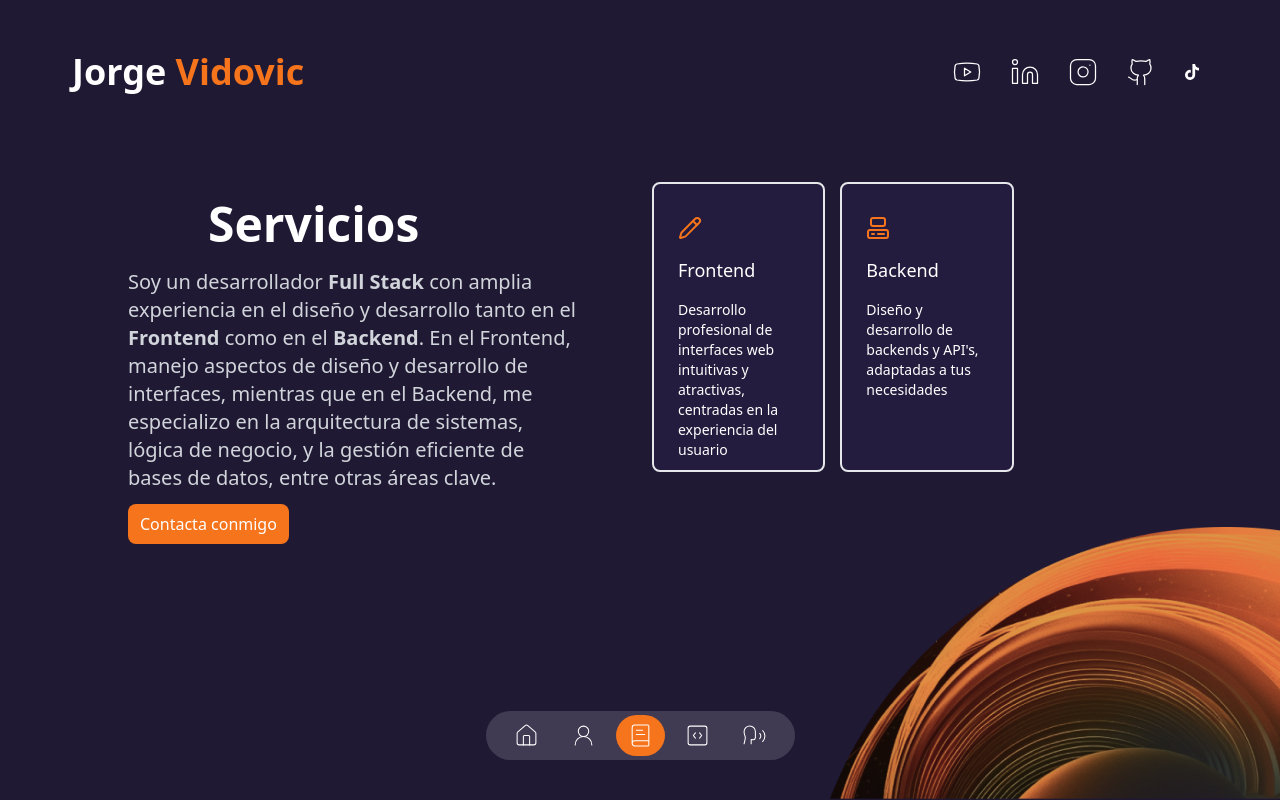
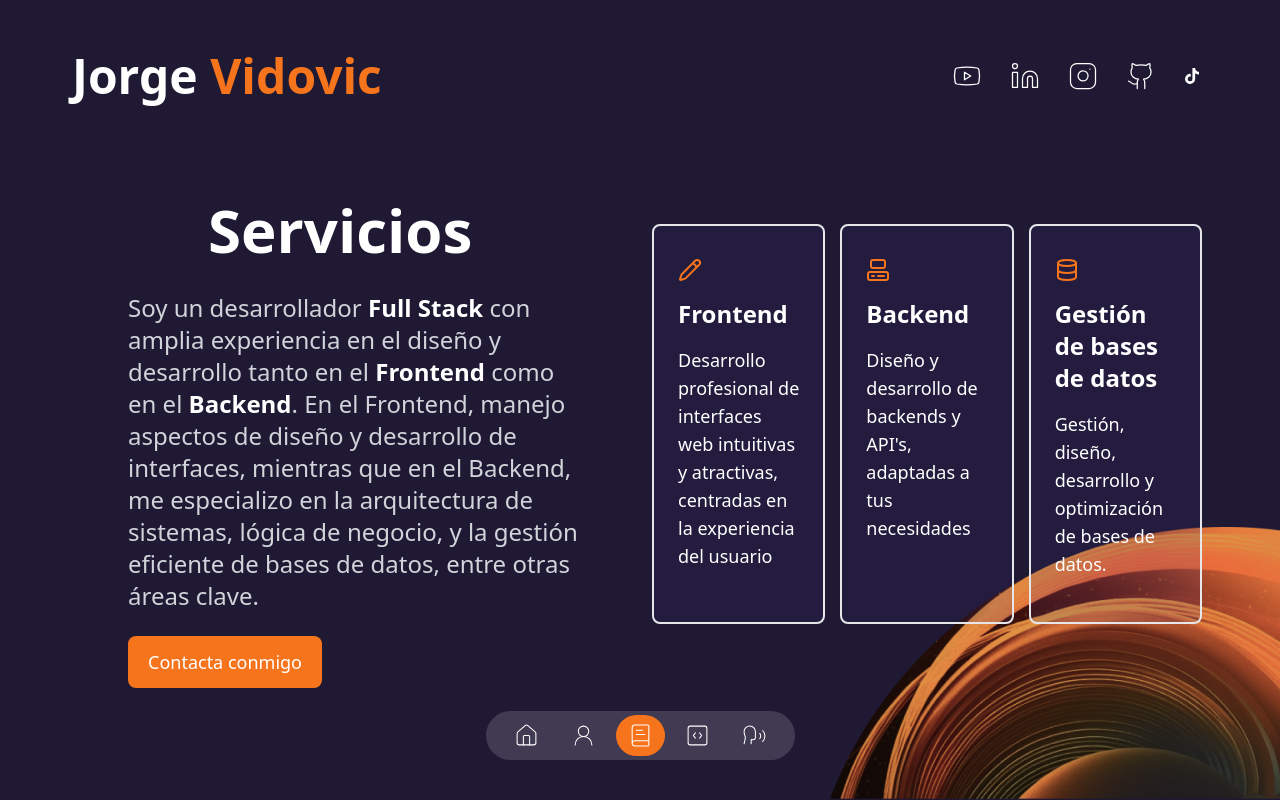
Before and after one commit to jorgevidovic/portfolio, a Next.js app: page /services in a window 1280 px wide. Built offline with nearby package versions, Linux system fonts and the light colour scheme.

Commit message:
fix: We fixed the size of the boxes in services view

```diff
--- a/app/(routes)/about/page.tsx
+++ b/app/(routes)/about/page.tsx
@@ -9,7 +9,7 @@ const AboutPage = () => {
         <>
             <TransitionPage />
             <Container>
-                <h1 className='text-2xl leading-tight text-center md:text-left md:text-5xl md:mt-10 font-bold md:px-20'>
+                <h1 className='text-3xl sm:text-4xl md:text-5xl lg:text-6xl leading-tight text-center md:text-left md:mt-10 font-bold md:px-20 mb-8'>
                     Experiencia
                 </h1>
                 <CounterService />
--- a/app/(routes)/projects/page.tsx
+++ b/app/(routes)/projects/page.tsx
@@ -9,8 +9,8 @@ const ProjectsPage = () => {
   return (
     <Container>
       <TransitionPage />
-      <div className="flex flex-col justify-center h-full mb-8">
-        <h1 className="text-2xl leading-tight text-center md:text-left md:text-5xl md:mt-10 font-bold md:px-20">
+      <div className="flex flex-col justify-center h-full mb-12">
+        <h1 className="text-3xl sm:text-4xl md:text-5xl lg:text-6xl leading-tight text-center md:text-left md:mt-10 font-bold md:px-20">
           Proyectos
         </h1>
       </div>
--- a/app/(routes)/services/page.tsx
+++ b/app/(routes)/services/page.tsx
@@ -20,17 +20,17 @@ const ServicesPage = () => {
         <div className="grid items-center justify-center max-w-5xl gap-6 mx-auto md:grid-cols-2">
 
           <div className='max-w-[450px]'>
-            <h1 className='text-2xl leading-tight text-center md:text-left md:text-5xl md:mt-10 font-bold md:px-20 md:mb-5'>
+            <h1 className='text-3xl sm:text-4xl md:text-5xl lg:text-6xl leading-tight text-center md:text-left md:mt-10 font-bold md:px-20 md:mb-8'>
               Servicios
             </h1>
-            <p className='mb-3 text-xl text-gray-300 text-center md:text-left'>
-              Soy un desarrollador <span className='font-bold'>Full Stack</span> con amplia experiencia en
-              el diseño y desarrollo tanto en el <span className='font-bold'>Frontend</span> como en el <span className='font-bold'>Backend</span>.
+            <p className='mb-6 text-base sm:text-lg md:text-xl lg:text-2xl text-gray-300 text-center md:text-left leading-relaxed'>
+              Soy un desarrollador <span className='font-bold text-white'>Full Stack</span> con amplia experiencia en
+              el diseño y desarrollo tanto en el <span className='font-bold text-white'>Frontend</span> como en el <span className='font-bold text-white'>Backend</span>.
               En el Frontend, manejo aspectos de diseño y desarrollo de interfaces,
               mientras que en el Backend, me especializo en la arquitectura de sistemas,
               lógica de negocio, y la gestión eficiente de bases de datos, entre otras áreas clave.
             </p>
-            <button className='px-3 py-2 rounded-lg bg-secondary hover:bg-secondary/65 mx-auto md:mx-0 block' onClick={handleOpenModal}>
+            <button className='px-5 py-3 text-base sm:text-lg rounded-lg bg-secondary hover:bg-secondary/65 mx-auto md:mx-0 block font-medium transition-all hover:scale-105' onClick={handleOpenModal}>
               Contacta conmigo
             </button>
 
--- a/app/(routes)/testimonials/page.tsx
+++ b/app/(routes)/testimonials/page.tsx
@@ -12,7 +12,7 @@ const TestimonialsPage = () => {
       <TransitionPage />
       <div className="flex flex-col justify-center h-lvh">
         <CircleImage />
-        <h1 className="text-2xl leading-tight text-center md:text-4xl md:mb-5 font-bold  md:text-5xl">
+        <h1 className="text-3xl sm:text-4xl md:text-5xl lg:text-6xl leading-tight text-center font-bold mb-8 md:mb-12">
           Testimonios
         </h1>
         <div className="flex items-center justify-center">
@@ -33,10 +33,10 @@ const TestimonialsPage = () => {
             >
               {dataTestimonials.map(({ id, name, description }) => (
                 <SwiperSlide key={id}>
-                  <h4 className="text-center font-bold text-secondary">
+                  <h4 className="text-lg sm:text-xl md:text-2xl text-center font-bold text-secondary mb-3">
                     {name}
                   </h4>
-                  <div className="mt-5 text-center">{description}</div>
+                  <div className="mt-5 text-base sm:text-lg text-center leading-relaxed px-4">{description}</div>
                 </SwiperSlide>
               ))}
             </Swiper>
--- a/app/components/CounterService.tsx
+++ b/app/components/CounterService.tsx
@@ -15,8 +15,8 @@ const CounterService = () => {
               ${lineRight && 'px-4 border-2 border-transparent md:border-e-gray-100'}
               ${lineRightMobile && 'border-e-gray-100'}
           `}>
-            <p className='flex mb-2 text-2xl font-extrabold md:text-4xl text-secondary'><CountUp end={endCounter} start={0} duration={5} /></p>
-            <p className='text-xs uppercase max-w-[100px]'>{text}</p>
+            <p className='flex mb-2 text-3xl sm:text-4xl md:text-5xl lg:text-6xl font-extrabold text-secondary'><CountUp end={endCounter} start={0} duration={5} /></p>
+            <p className='text-xs sm:text-sm md:text-base uppercase max-w-[100px] leading-tight'>{text}</p>
           </div>
         </div>
       ))}
--- a/app/components/Header.tsx
+++ b/app/components/Header.tsx
@@ -12,7 +12,7 @@ const Header = () => {
       <header>
         <div className="container justify-between max-w-6xl mx-auto md:flex px-2">
           <Link href="/">
-            <h2 className="my-3 text-4xl font-bold text-center md:text-left">
+            <h2 className="my-3 text-2xl sm:text-3xl md:text-4xl lg:text-5xl font-bold text-center md:text-left">
               Jorge
               <span className="text-secondary"> Vidovic</span>
             </h2>
--- a/app/components/SliderService.tsx
+++ b/app/components/SliderService.tsx
@@ -1,9 +1,9 @@
-"use client"
+"use client";
 
-import React from 'react'
-import { Swiper, SwiperSlide } from 'swiper/react';
-import { Pagination } from 'swiper/modules';
-import { serviceData } from '@/data';
+import React from "react";
+import { Swiper, SwiperSlide } from "swiper/react";
+import { Pagination } from "swiper/modules";
+import { serviceData } from "@/data";
 
 const SliderService = () => {
   return (
@@ -11,38 +11,45 @@ const SliderService = () => {
       breakpoints={{
         320: {
           slidesPerView: 1,
-                    spaceBetween: 15
+          spaceBetween: 15,
         },
         768: {
           slidesPerView: 2,
-                    spaceBetween: 15
+          spaceBetween: 15,
         },
         1024: {
           slidesPerView: 3,
-                    spaceBetween: 15
-                }
+          spaceBetween: 15,
+        },
       }}
+      autoHeight={false}
+      slidesPerView={1}
       freeMode={true}
       pagination={{
-                clickable: true
+        clickable: true,
       }}
       modules={[Pagination]}
-            className="h-[280px] md:h-[340px] w-[270px] md:w-[550px]"
+      className="h-[400px] sm:h-[420px] md:h-[400px] w-[270px] md:w-[550px]"
     >
-
       {serviceData.map((item, index) => (
-                <SwiperSlide key={index} >
-                    <div className="flex px-6 py-8 h-auto md:h-[290px] rounded-lg cursor-pointer bg-[rgba(65,47,123,0.15)] sm:flex-col gap-x-6 sm:gap-x-0 group hover:bg-[rgba(89,65,169,0.15)] transition-all duration-300 hover:border-secondary border-2">
-                        <div className="mb-4 text-4xl text-secondary">{item.icon}</div>
-                        <div>
-                            <h3 className="mb-4 text-lg">{item.title}</h3>
-                            <p className="text-sm">{item.description}</p>
+        <SwiperSlide key={index} className="h-auto">
+          <div className="flex flex-col px-6 py-8 h-full min-h-[340px] sm:min-h-[360px] md:min-h-[340px] rounded-lg cursor-pointer bg-[rgba(65,47,123,0.15)] group hover:bg-[rgba(89,65,169,0.15)] transition-all duration-300 hover:border-secondary border-2">
+            <div className="mb-4 text-5xl sm:text-6xl md:text-5xl text-secondary flex-shrink-0">
+              {item.icon}
+            </div>
+            <div className="flex-1 flex flex-col">
+              <h3 className="mb-4 text-2xl sm:text-3xl md:text-2xl font-bold flex-shrink-0">
+                {item.title}
+              </h3>
+              <p className="text-lg sm:text-xl md:text-lg leading-relaxed">
+                {item.description}
+              </p>
             </div>
           </div>
         </SwiperSlide>
       ))}
     </Swiper>
   );
-}
+};
 
-export default SliderService
+export default SliderService;
--- a/data.tsx
+++ b/data.tsx
@@ -10,6 +10,7 @@ import {
   Speech,
   Github,
   Instagram,
+  Database,
 } from "lucide-react";
 import { FaTiktok } from "react-icons/fa";
 
@@ -135,6 +136,12 @@ export const serviceData = [
     description:
       "Diseño y desarrollo de backends y API's, adaptadas a tus necesidades",
   },
+  {
+    icon: <Database />,
+    title: "Gestión de bases de datos",
+    description:
+      "Gestión, diseño, desarrollo y optimización de bases de datos.",
+  }
 ];
 
 export const dataPortfolio = [
```
Also changed, not shown: app/components/PortfolioBox.tsx (+4 -4 lines), app/components/TimeLine.tsx (+5 -5 lines). Lines whose indentation alone changed are shown as unchanged.
